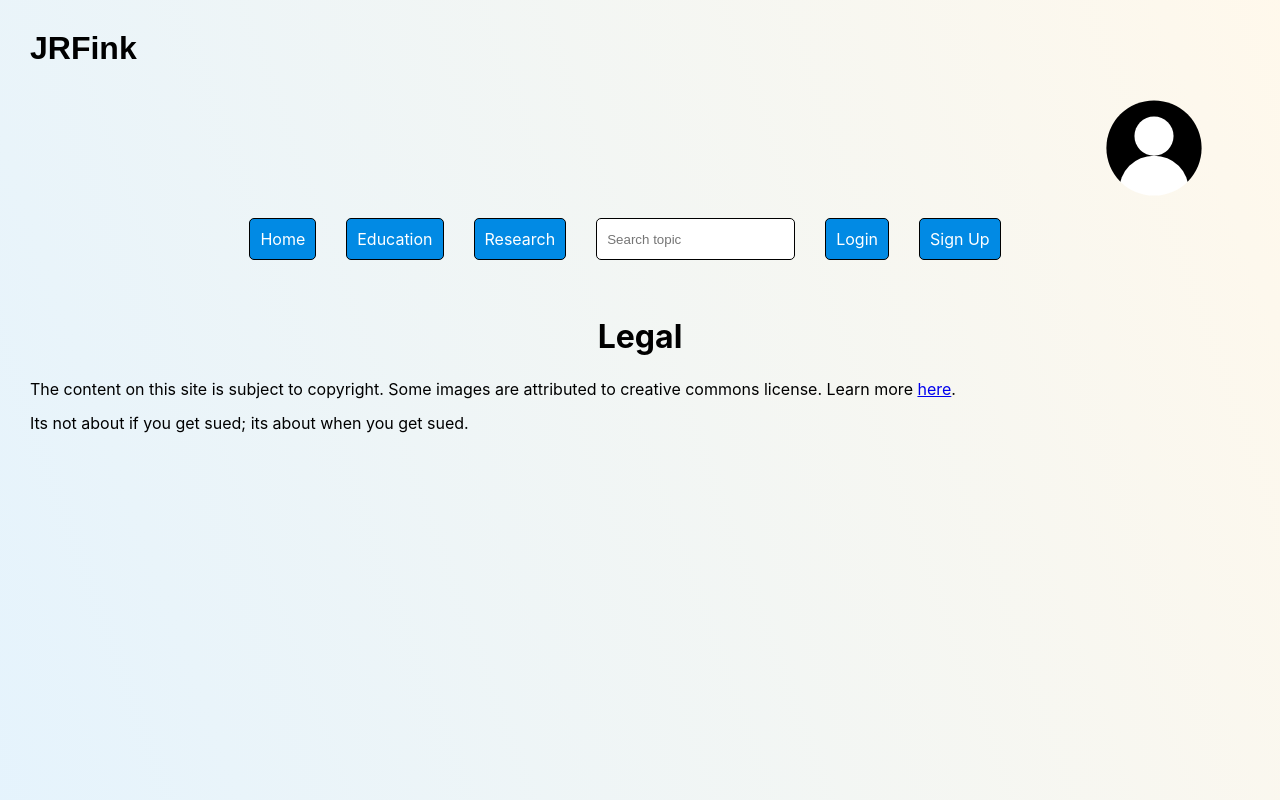
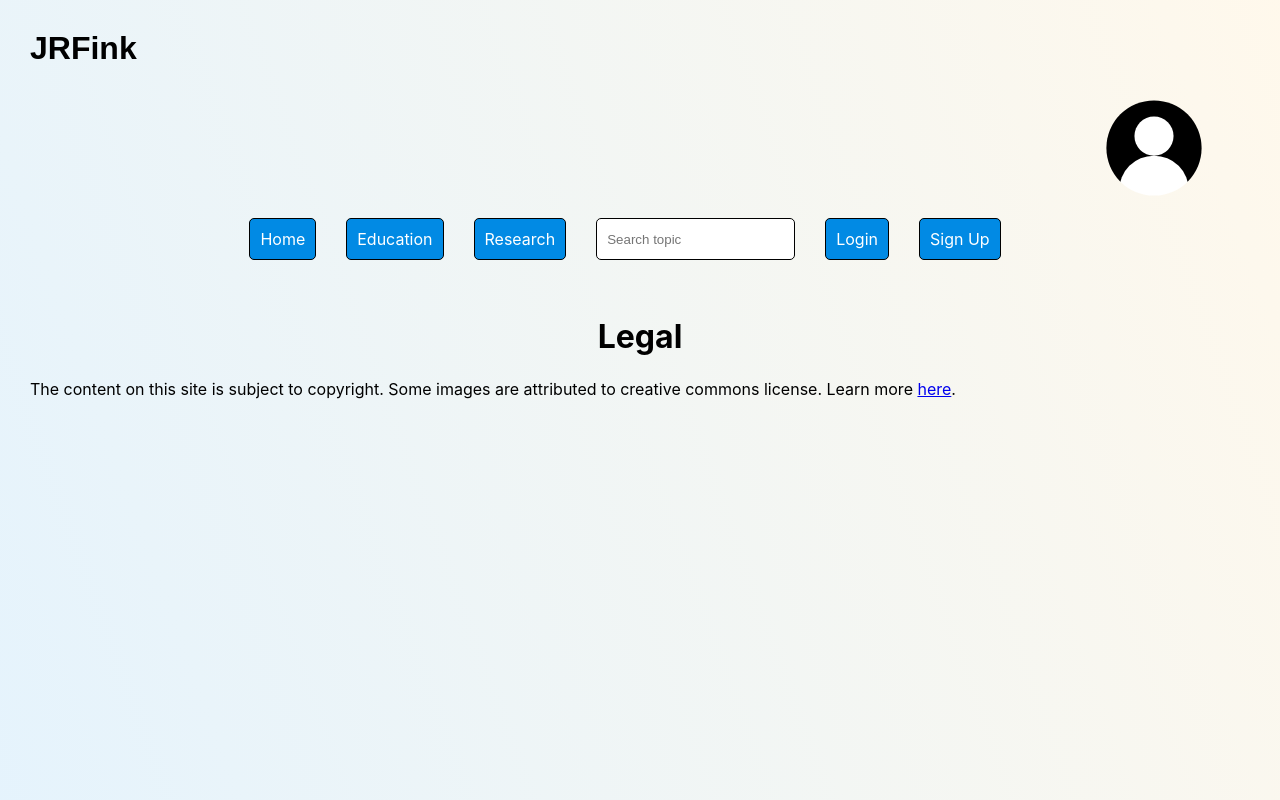
Before and after one commit to JRFink/jrfphyspagesnew, a Next.js app: page /legal in a window 1280 px wide. Shown: the top 800 px of the page. Built offline with nearby package versions, Linux system fonts and the light colour scheme.

Commit message:
Update index.tsx

```diff
--- a/pages/legal/index.tsx
+++ b/pages/legal/index.tsx
@@ -12,9 +12,6 @@ const Legal = () => {
                 The content on this site is subject to copyright. Some images are attributed to creative commons license.
                 Learn more <Link href="https://creativecommons.org/">here</Link>.
             </p>
-            <p>
-                Its not about if you get sued; its about when you get sued.
-            </p>
         </>
     );
 }
```
